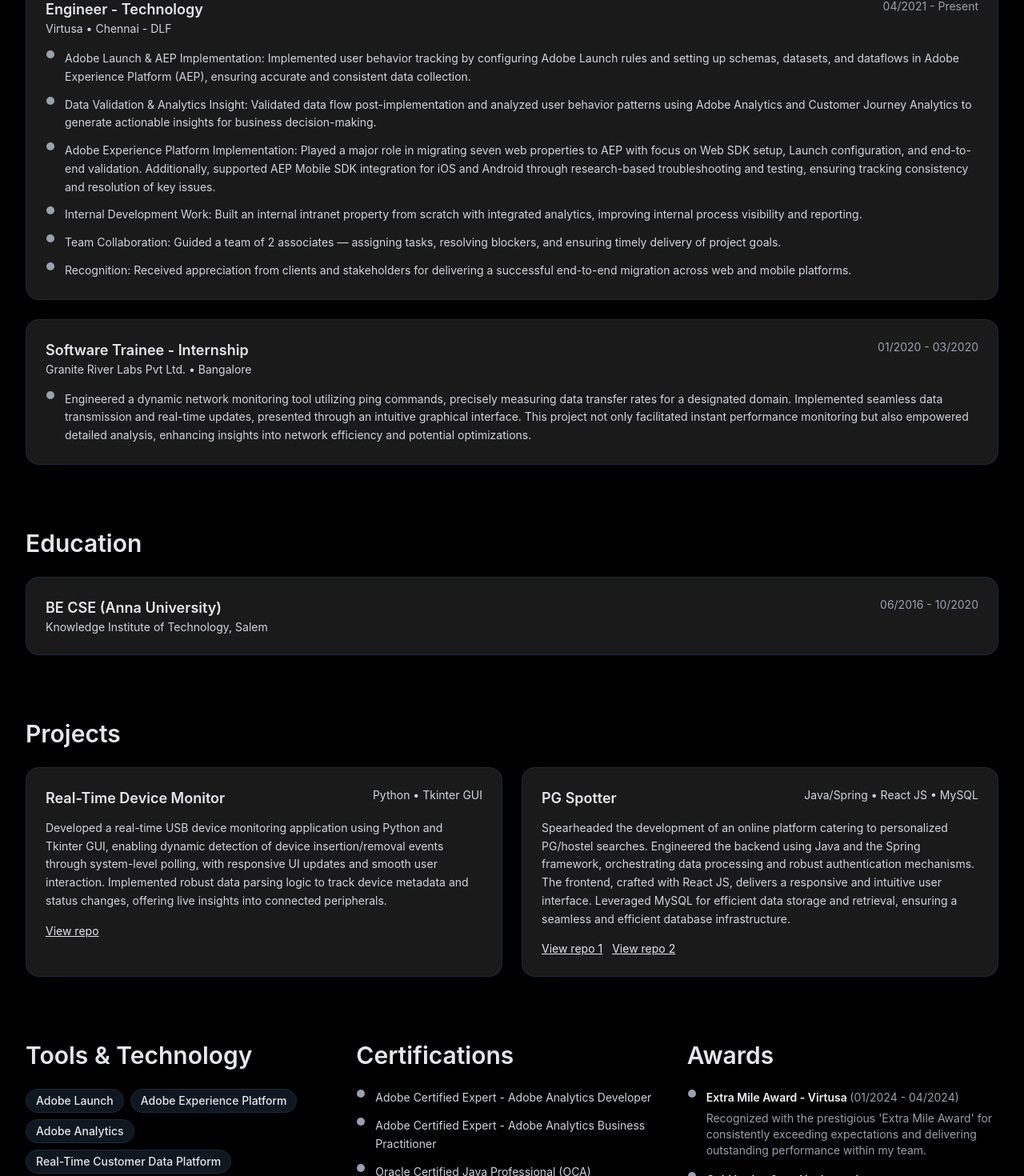
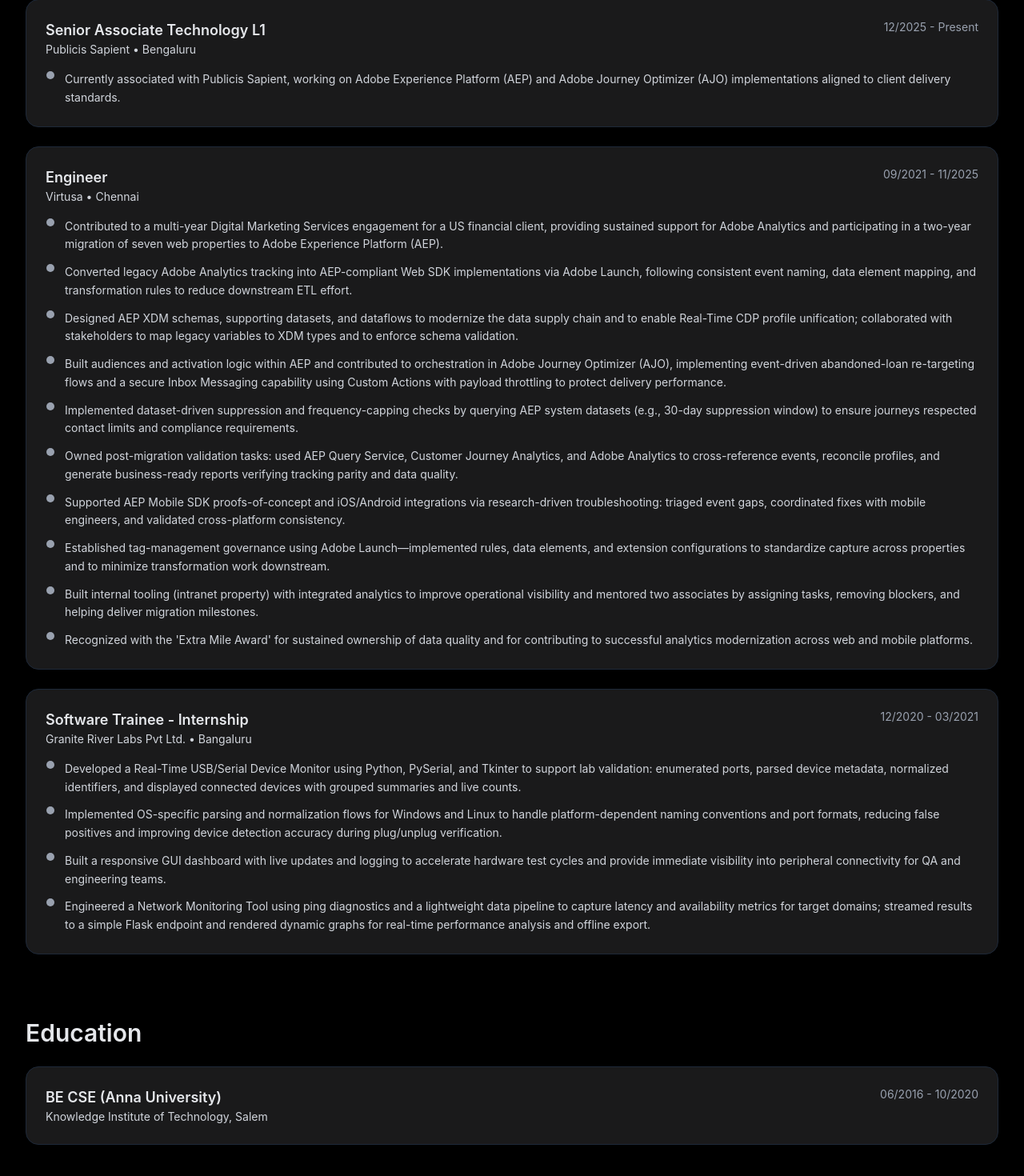
Before and after one commit to Jeevanantham-N/My-Portfolio, a React (Vite) app: page / in a window 1280 px wide. Shown: the part 680-2150 px from the top of the page at 80% size. Built offline with nearby package versions, Linux system fonts and the light colour scheme.

Commit message:
update app.jsx
Update portfolio content with detailed AEP experience and projects

```diff
--- a/src/App.jsx
+++ b/src/App.jsx
@@ -11,92 +11,152 @@
 const EMAILJS_PUBLIC_KEY = 'vD1FQ2paQhZ92PXCg';
 
 const resumeData = {
-  name: 'N Jeevanantham',
-  email: 'jeevasatn@gmail.com',
-  phone: '+91 98425 98260',
-  location: 'Salem, India',
-  linkedin: 'https://www.linkedin.com/in/jeevanantham001/',
-  github: 'https://github.com/Jeevanantham-N',
-  role: 'Adobe Experience Platform Developer',
-  summary:
-    'Adobe-certified engineer driving data-driven solutions using Launch, AEP, Adobe Analytics, Customer Journey Analytics, Real-Time CDP, and Journey Optimizer — delivering clean, actionable insights across platforms.',
-  experiences: [
+  "name": "N Jeevanantham",
+  "email": "jeevasatn@gmail.com",
+  "phone": "+91 98425 98260",
+  "location": "Salem, India",
+  "linkedin": "https://www.linkedin.com/in/jeevanantham001/",
+  "github": "https://github.com/Jeevanantham-N",
+  "role": "Software Engineer",
+  "summary": "Adobe-certified expert driving data-driven solutions using Launch, AEP, Adobe Analytics, Customer Journey Analytics, Real-Time Customer Data Platform and Adobe Journey Optimizer — delivering clean, actionable insights across platforms.",
+  "experiences": [
     {
-      title: 'Engineer - Technology',
-      company: 'Virtusa',
-      location: 'Chennai - DLF',
-      period: '04/2021 - Present',
-      bullets: [
-        'Adobe Launch & AEP Implementation: Implemented user behavior tracking by configuring Adobe Launch rules and setting up schemas, datasets, and dataflows in Adobe Experience Platform (AEP), ensuring accurate and consistent data collection.',
-        'Data Validation & Analytics Insight: Validated data flow post-implementation and analyzed user behavior patterns using Adobe Analytics and Customer Journey Analytics to generate actionable insights for business decision-making.',
-        'Adobe Experience Platform Implementation: Played a major role in migrating seven web properties to AEP with focus on Web SDK setup, Launch configuration, and end-to-end validation. Additionally, supported AEP Mobile SDK integration for iOS and Android through research-based troubleshooting and testing, ensuring tracking consistency and resolution of key issues.',
-        'Internal Development Work: Built an internal intranet property from scratch with integrated analytics, improving internal process visibility and reporting.',
-        'Team Collaboration: Guided a team of 2 associates — assigning tasks, resolving blockers, and ensuring timely delivery of project goals.',
-        'Recognition: Received appreciation from clients and stakeholders for delivering a successful end-to-end migration across web and mobile platforms.',
-      ],
+      "title": "Senior Associate Technology L1",
+      "company": "Publicis Sapient",
+      "location": "Bengaluru",
+      "period": "12/2025 - Present",
+      "bullets": [
+        "Currently associated with Publicis Sapient, working on Adobe Experience Platform (AEP) and Adobe Journey Optimizer (AJO) implementations aligned to client delivery standards."
+      ]
     },
     {
-      title: 'Software Trainee - Internship',
-      company: 'Granite River Labs Pvt Ltd.',
-      location: 'Bangalore',
-      period: '01/2020 - 03/2020',
-      bullets: [
-        'Engineered a dynamic network monitoring tool utilizing ping commands, precisely measuring data transfer rates for a designated domain. Implemented seamless data transmission and real-time updates, presented through an intuitive graphical interface. This project not only facilitated instant performance monitoring but also empowered detailed analysis, enhancing insights into network efficiency and potential optimizations.',
-      ],
-    },
-  ],
-  education: [
-    {
-      degree: 'BE CSE (Anna University)',
-      institution: 'Knowledge Institute of Technology, Salem',
-      period: '06/2016 - 10/2020',
-    },
-  ],
-  tools: [
-    'Adobe Launch',
-    'Adobe Experience Platform',
-    'Adobe Analytics',
-    'Real-Time Customer Data Platform',
-    'Customer Journey Analytics',
-    'Adobe Journey Optimizer',
-    'AEP XDM Schema Design',
-    'Adobe AEP: Data Ingestion & Config',
-    'JavaScript',
-    'JQuery',
-    'Python',
-    'Java',
-  ],
-  projects: [
-    {
-      title: 'Real-Time Device Monitor',
-      desc: 'Developed a real-time USB device monitoring application using Python and Tkinter GUI, enabling dynamic detection of device insertion/removal events through system-level polling, with responsive UI updates and smooth user interaction. Implemented robust data parsing logic to track device metadata and status changes, offering live insights into connected peripherals.',
-      repo: ['https://github.com/Jeevanantham-N/tkinter-live-updating-active-ports'],
-      tech: ['Python', 'Tkinter GUI'],
+      "title": "Engineer",
+      "company": "Virtusa",
+      "location": "Chennai",
+      "period": "09/2021 - 11/2025",
+      "bullets": [
+        "Contributed to a multi-year Digital Marketing Services engagement for a US financial client, providing sustained support for Adobe Analytics and participating in a two-year migration of seven web properties to Adobe Experience Platform (AEP).",
+        "Converted legacy Adobe Analytics tracking into AEP-compliant Web SDK implementations via Adobe Launch, following consistent event naming, data element mapping, and transformation rules to reduce downstream ETL effort.",
+        "Designed AEP XDM schemas, supporting datasets, and dataflows to modernize the data supply chain and to enable Real-Time CDP profile unification; collaborated with stakeholders to map legacy variables to XDM types and to enforce schema validation.",
+        "Built audiences and activation logic within AEP and contributed to orchestration in Adobe Journey Optimizer (AJO), implementing event-driven abandoned-loan re-targeting flows and a secure Inbox Messaging capability using Custom Actions with payload throttling to protect delivery performance.",
+        "Implemented dataset-driven suppression and frequency-capping checks by querying AEP system datasets (e.g., 30-day suppression window) to ensure journeys respected contact limits and compliance requirements.",
+        "Owned post-migration validation tasks: used AEP Query Service, Customer Journey Analytics, and Adobe Analytics to cross-reference events, reconcile profiles, and generate business-ready reports verifying tracking parity and data quality.",
+        "Supported AEP Mobile SDK proofs-of-concept and iOS/Android integrations via research-driven troubleshooting: triaged event gaps, coordinated fixes with mobile engineers, and validated cross-platform consistency.",
+        "Established tag-management governance using Adobe Launch—implemented rules, data elements, and extension configurations to standardize capture across properties and to minimize transformation work downstream.",
+        "Built internal tooling (intranet property) with integrated analytics to improve operational visibility and mentored two associates by assigning tasks, removing blockers, and helping deliver migration milestones.",
+        "Recognized with the 'Extra Mile Award' for sustained ownership of data quality and for contributing to successful analytics modernization across web and mobile platforms."
+      ]
     },
     {
-      title: 'PG Spotter',
-      desc: 'Spearheaded the development of an online platform catering to personalized PG/hostel searches. Engineered the backend using Java and the Spring framework, orchestrating data processing and robust authentication mechanisms. The frontend, crafted with React JS, delivers a responsive and intuitive user interface. Leveraged MySQL for efficient data storage and retrieval, ensuring a seamless and efficient database infrastructure.',
-      repo: [
-        'https://github.com/Jeevanantham-N/findmypg-spring',
-        'https://github.com/Jeevanantham-N/findmypg-reactjs',
+      "title": "Software Trainee - Internship",
+      "company": "Granite River Labs Pvt Ltd.",
+      "location": "Bangaluru",
+      "period": "12/2020 - 03/2021",
+      "bullets": [
+        "Developed a Real-Time USB/Serial Device Monitor using Python, PySerial, and Tkinter to support lab validation: enumerated ports, parsed device metadata, normalized identifiers, and displayed connected devices with grouped summaries and live counts.",
+        "Implemented OS-specific parsing and normalization flows for Windows and Linux to handle platform-dependent naming conventions and port formats, reducing false positives and improving device detection accuracy during plug/unplug verification.",
+        "Built a responsive GUI dashboard with live updates and logging to accelerate hardware test cycles and provide immediate visibility into peripheral connectivity for QA and engineering teams.",
+        "Engineered a Network Monitoring Tool using ping diagnostics and a lightweight data pipeline to capture latency and availability metrics for target domains; streamed results to a simple Flask endpoint and rendered dynamic graphs for real-time performance analysis and offline export."
+      ]
+    }
+  ],
+  "education": [
+    {
+      "degree": "BE CSE (Anna University)",
+      "institution": "Knowledge Institute of Technology, Salem",
+      "period": "06/2016 - 10/2020"
+    }
+  ],
+  "tools": [
+    "Adobe Experience Platform",
+    "Adobe Journey Optimizer",
+    "Customer Journey Analytics",
+    "Real-Time Customer Data Platform",
+    "AEP XDM Schema Design",
+    "Adobe AEP: Data Ingestion & Config",
+    "Adobe Launch",
+    "Adobe Analytics",
+    "JavaScript",
+    "JQuery",
+    "HTML/CSS",
+  ],
+  "projects": [
+    {
+      "title": "Digital Federal Credit Union Digital Marketing Solutions",
+      "desc": "Part of a multi-year digital transformation engagement for a major US financial institution. Responsibilities included sustaining legacy Adobe Analytics operations and contributing to a two-year migration to Adobe Experience Platform (AEP). Converted legacy tracking into AEP Web SDK implementations via Adobe Launch, designed XDM schemas and supporting datasets to match Real-Time CDP event and profile models, and implemented dataflows to ingest, persist, and unify profile and event data. Built audiences for marketing activation and contributed to real-time orchestration in Adobe Journey Optimizer (AJO) — implementing abandoned-loan re-targeting and designing a secure inbox messaging capability using Custom Actions with payload throttling. Developed dataset-driven suppression checks and frequency-capping by querying system datasets to enforce a 30-day suppression window. Performed rigorous post-migration validation using AEP Query Service, Adobe Analytics, and Customer Journey Analytics to reconcile events, validate profile counts, and produce business-ready reporting. Supported AEP Mobile SDK POC and mobile telemetry parity checks, and documented implementation patterns, dataset mapping templates, and runbooks to institutionalize delivery practices.",
+      "repo": [],
+      "tech": [
+        "Adobe Experience Platform",
+        "Adobe Journey Optimizer",
+        "Real-Time CDP",
+        "Adobe Analytics",
+        "Adobe Launch"
+      ]
+    },
+    {
+      "title": "Network Monitoring Tool",
+      "desc": "Built a network monitoring utility that leverages ping-based diagnostics to capture latency and packet-loss metrics for configured domains. Implemented continuous sampling and streaming of metrics to a Flask endpoint, and rendered real-time graphs in a lightweight front-end view. Designed data export and logging to support post-hoc analysis and trend detection for network performance optimization.",
+      "repo": [],
+      "tech": [
+        "JavaScript",
+        "python",
+        "Flask"
+      ]
+    },
+    {
+      "title": "Real-Time Device Monitor",
+      "desc": "Developed a desktop utility to monitor USB and serial device connectivity in real time. The tool enumerates available ports using PySerial, extracts and normalizes device metadata (VID/PID, serial identifiers), and displays connected devices in a Tkinter GUI with grouped summaries and counts. Implemented separate parsing and normalization flows for Windows and Linux to handle OS-specific naming conventions and port formats. The monitor provides immediate plug/unplug feedback, logs events for offline analysis, and serves as a lab validation aid for hardware testing.",
+      "repo": [
+        "https://github.com/Jeevanantham-N/tkinter-live-updating-active-ports"
       ],
-      tech: ['Java/Spring', 'React JS', 'MySQL'],
+      "tech": [
+        "Python",
+        "Tkinter GUI",
+        "PySerial"
+      ]
     },
+    {
+      "title": "Online PG/Hostel Finder",
+      "desc": "PG Spotter — a full-stack platform to simplify PG/hostel discovery. Implemented backend REST services with Java and Spring for data processing, search, and authentication; built a responsive React.js frontend with filters, map integration, and session management; persisted data with MySQL and applied indexing and query optimization for responsive search results. Repositories include separate frontend and backend codebases demonstrating modular architecture.",
+      "repo": [
+        "https://github.com/Jeevanantham-N/findmypg-spring",
+        "https://github.com/Jeevanantham-N/findmypg-reactjs"
+      ],
+      "tech": [
+        "Java/Spring",
+        "React JS",
+        "MySQL"
+      ]
+    },
+    {
+      "title": "Salon System",
+      "desc": "Developed a salon booking and seat-allocation system using Python/Flask with Firebase for real-time persistence. Implemented availability checks, booking workflows, and allocation logic to prevent double-booking and to optimize slot utilization. Built administrative interfaces for service and schedule management and designed the system for secure, scalable data storage and retrieval.",
+      "repo": [],
+      "tech": [
+        "Firebase",
+        "JavaScript",
+        "python",
+        "Flask"
+      ]
+    }
   ],
-  certifications: [
-    'Adobe Certified Expert - Adobe Analytics Developer',
-    'Adobe Certified Expert - Adobe Analytics Business Practitioner',
-    'Oracle Certified Java Professional (OCA)',
-    'Virtusa Certified GenAI Assisted Engineer',
+  "certifications": [
+    "Adobe Certified Expert - Adobe Analytics Developer",
+    "Adobe Certified Expert - Adobe Analytics Business Practitioner",
+    "Oracle Certified Java Professional (OCA)",
+    "Virtusa Certified GenAI Assisted Engineer"
   ],
-  awards: [
+  "awards": [
     {
-      title: 'Extra Mile Award - Virtusa',
-      date: '01/2024 - 04/2024',
-      desc: "Recognized with the prestigious 'Extra Mile Award' for consistently exceeding expectations and delivering outstanding performance within my team.",
+      "title": "Extra Mile Award - Virtusa",
+      "date": "2024",
+      "desc": "Recognized with the 'Extra Mile Award' for consistently exceeding expectations, maintaining high data quality, and delivering outstanding performance during the AEP migration and optimization phases."
     },
-    { title: 'Gold badge from Hackerrank', desc: 'Have got a Gold badge from Hackerrank by solved 100+ problems.' },
-  ],
+    {
+      "title": "Gold badge from Hackerrank",
+      "desc": "Awarded Gold badge on HackerRank after solving 100+ problems."
+    }
+  ]
 };
 
 // small circular bullet
```
